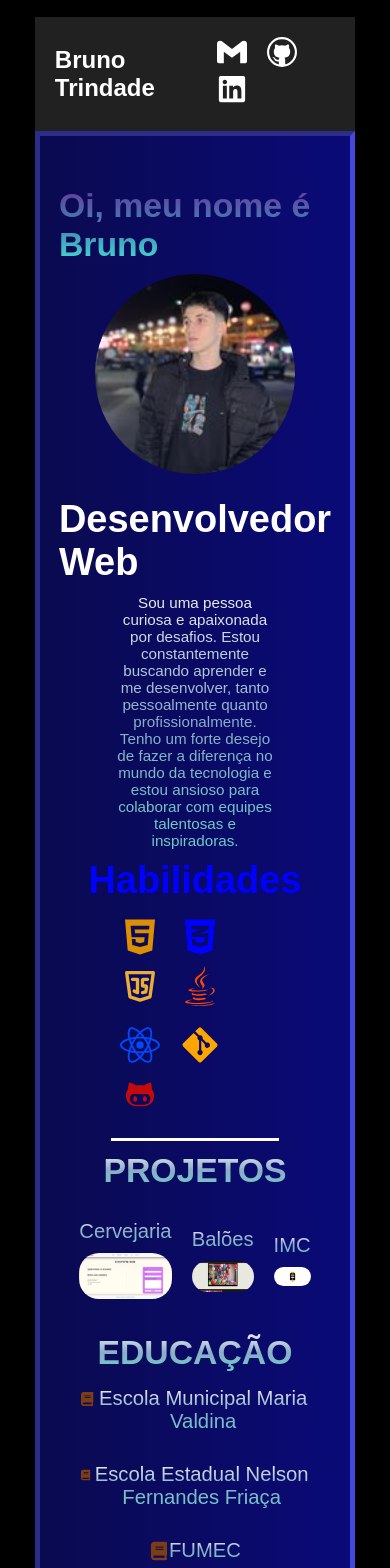
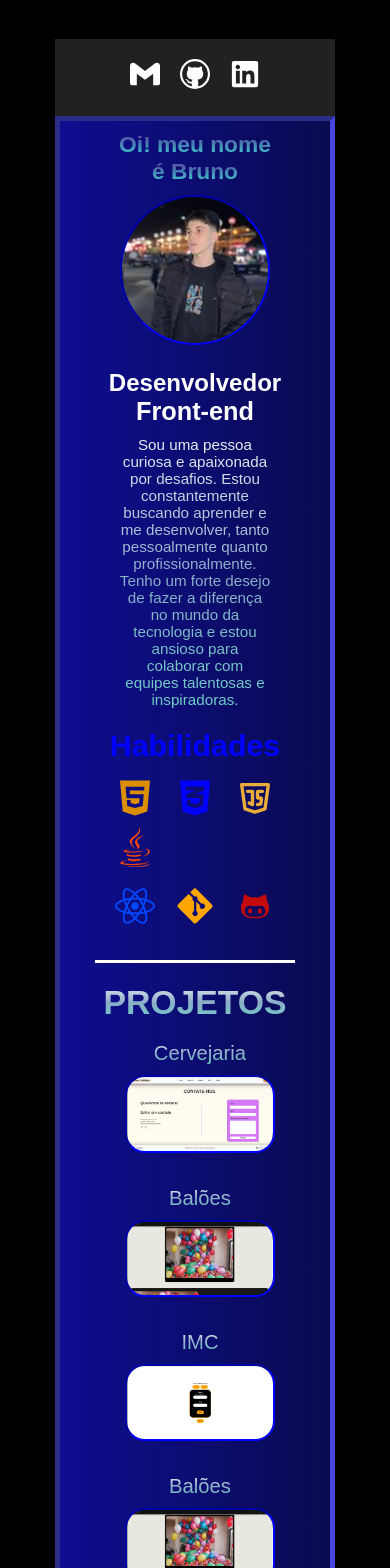
Before and after one commit to brunotrindadefm/BrunoReact, a React (Vite) app: page / in a window 390 px wide. Shown: the top 1568 px of the page. Built offline with nearby package versions, Linux system fonts and the light colour scheme.

Commit message:
fix:resolvido todos os problemas de responsividade

```diff
--- a/src/Components/Header/Header.css
+++ b/src/Components/Header/Header.css
@@ -46,3 +46,22 @@ button:hover {
     color: rgb(253, 96, 29);
     transition: ease 0.6s;
 }
+
+@media (max-width: 480px) {
+    .nomeHeader {
+        display: none;
+    }
+    nav {
+    display: flex;
+    justify-content: center;
+    align-items: center;
+    }
+}
+@media (max-width: 300px) {
+    .icons-social a {
+        font-size: 26px;
+    }
+    button {
+        font-size: 26px;
+    }
+}
--- a/src/Components/Header/Header.jsx
+++ b/src/Components/Header/Header.jsx
@@ -10,7 +10,7 @@ function Header() {
         <header>
             <nav>
 
-                <h2> Bruno Trindade </h2>
+                <h2 className='nomeHeader'> Bruno Trindade </h2>
 
                 <div className="icons-social">
                     <CopiarGmail email={email}/>
--- a/src/Components/Projetos/Projetos.css
+++ b/src/Components/Projetos/Projetos.css
@@ -3,8 +3,9 @@
     flex-direction: column;
     align-items: center;
     justify-content: center;
-    min-width: 40%;
+    width: 60%;
     height: 100%;
+    margin: 10px 0;
     font-family: Arial, Helvetica, sans-serif;
 }
 
@@ -28,18 +29,20 @@
 }
 
 .projetosImagens {
-    margin: 20px 0;
-    display: flex;
-    justify-content: center;
-    align-items: center;
-    gap: 20px;
+    display: grid;
+    grid-template-columns: repeat(3, 1fr);
+    grid-gap: 20px;
+    width: 80%;
+    max-width: 480px;
+    margin: 10px 0;
 }
 
 div img {
-    width: 100%;
+    max-width: 150px;
     height: auto;
     border-radius: 20px;
     transition: 0.4s ease;
+    border: 2px inset blue;
 }
 
 div img:hover {
@@ -47,22 +50,43 @@ div img:hover {
     transition: 0.4s ease;
 }
 
-.educacao {
-    display: flex;
-    justify-content: center;
-    align-items: center;
-    flex-direction: column;
+.contato {
+    margin: 20px 0;
+}
+.contato div {
+    font-size: 25px;
+    color: white;
     margin: 10px 0;
 }
-.educacao div {
-    display: flex;
-    margin: 5px 0;
+
+@media (max-width: 1400px) {
+    .projetos {
+        width: 100%;
+    }
 }
 
-.book {
-    min-height: 30px;
-    min-height: 30px;
-    margin: 0 2px;
-    margin-top: 7px;
-    color: rgb(126, 62, 19);
+@media (max-width: 800px) {
+    .projetosImagens {
+        max-width: 330px;
+        grid-template-columns: repeat(2, 1fr);
+    }
 }
+
+@media (max-width: 550px) {
+    .projetosImagens {
+        max-width: 140px;
+        grid-template-columns: repeat(1, 1fr);
+    }
+    .contato div {
+        font-size: 17px;
+    }
+}
+@media (max-width: 290px) {
+    div img {
+        max-width: 133px;
+        height: auto;
+        border-radius: 20px;
+        transition: 0.4s ease;
+        border: 2px inset blue;
+    }
+}
--- a/src/Components/Projetos/Projetos.jsx
+++ b/src/Components/Projetos/Projetos.jsx
@@ -1,6 +1,9 @@
 import "./Projetos.css"
 import React from "react"
-import { FaBook } from "react-icons/fa";
+import { FaPhoneAlt } from "react-icons/fa";
+import { MdOutlineDriveFileRenameOutline } from "react-icons/md";
+import { PiListStarBold } from "react-icons/pi";
+import { FaHome } from "react-icons/fa";
 
 function Projetos() {
     return (
@@ -20,18 +23,33 @@ function Projetos() {
                 <p>IMC</p>
                     <img src="src/images/CalculadoraIMC.png" alt="calculadora de imc"></img>
                 </div>
+                <div>
+                <p>Balões</p>
+                    <img src="src/images/JB&JBallons.png" alt="calculadora de imc"></img>
+                </div>
+                <div>
+                <p>IMC</p>
+                    <img src="src/images/CalculadoraIMC.png" alt="calculadora de imc"></img>
+                </div>
+                <div>
+                <p>Cervejaria</p>
+                    <img src="src/images/Cervejaria.png" alt="calculadora de imc"></img>
+                </div>
             </div>
 
-            <div className="educacao">
-                <h2>EDUCAÇÃO</h2>
+            <div className="contato">
+                <h2>CONTATO</h2>
                 <div>
-                    <FaBook className="book"/> <p>Escola Municipal Maria Valdina</p>
+                    <MdOutlineDriveFileRenameOutline/> Bruno Trindade Friaça Moreira
                 </div>
                 <div>
-                    <FaBook className="book" /> <p>Escola Estadual Nelson Fernandes Friaça</p>
+                    <PiListStarBold/> 18 Anos
                 </div>
                 <div>
-                    <FaBook className="book"/> <p>FUMEC</p>
+                    <FaHome /> Belo Horizonte-MG
+                </div>
+                <div>
+                    <FaPhoneAlt /> 31 9 9069-6032
                 </div>
             </div>
         </div>
--- a/src/Components/Section/Section.css
+++ b/src/Components/Section/Section.css
@@ -1,9 +1,10 @@
 section {
-    padding: 50px;
-    background: linear-gradient(to right, rgb(10, 10, 80), rgb(10, 10, 120));
+    padding: 10px;
+    background: linear-gradient(to right,rgb(14, 14, 145) , rgb(10, 10, 80));
     width: 90%;
+    height: 100%;
     border: 5px inset rgb(71, 71, 221);
-    margin-bottom: 40px;
+    margin-bottom: 19px;
     display: flex;
     justify-content: space-between;
     align-items: center;
--- a/src/Components/Sobre/Sobre.css
+++ b/src/Components/Sobre/Sobre.css
@@ -3,7 +3,7 @@
     flex-direction: column;
     align-items: center;
     justify-content: center;
-    min-width: 40%;
+    width: 42%;
     font-family: Arial, Helvetica, sans-serif;
 }
 
@@ -20,6 +20,11 @@
     font-size: 3vh;
     color: white;
     margin: 10px 0;
+}
+
+.web {
+    text-align: center;
+    font-size: 3vh;
 }
 
 .sobreMim {
@@ -53,13 +58,14 @@
     display: flex;
     flex-direction: column;
     align-items: center;
+    margin: 10px 0;
     width: 70%;
 }
 
 .skills div {
-    display: inline;
     margin: 5px 10px;
     font-size: 40px;
+    display: inline;
 }
 
 .iconsCima>div:nth-child(1) {
@@ -90,8 +96,33 @@
     color: rgb(197, 10, 10);
 }
 
+@media (max-width: 1400px) {
+    .sobre {
+        width: 100%;
+    }
+}
+
 @media (max-width: 670px) {
     .sobre h1 {
         font-size: 4vh;
     }
+    .skills {
+        width: 100%;
+    }
 }
+
+@media (max-width: 400px) {
+    .sobreEu {
+        font-size: 1.9vh;
+    }
+    .sobre h1 {
+        font-size: 2.7vh;
+    }
+
+    .skills h2 {
+        font-size: 3.6vh;
+    }
+    .skills {
+        width: 200px;
+    }
+}
--- a/src/Components/Sobre/Sobre.jsx
+++ b/src/Components/Sobre/Sobre.jsx
@@ -12,14 +12,16 @@ function Sobre() {
     return (
 
         <div className="sobre">
-            <h1>Oi, meu nome é Bruno</h1>
+            <h1>Oi! meu nome</h1>
+                <h1>é Bruno</h1>
 
             <div className="brunoImg">
                 <img src="src/images/BrunoTrindade.png" alt="Bruno Trindade"></img>
             </div>
 
             <div className="sobreEu">
-                <h2>Desenvolvedor Web</h2>
+                <h2>Desenvolvedor </h2>
+                    <h2 className="web">Front-end</h2>
             </div>
             <div className="sobreMim">
                 <p>Sou uma pessoa curiosa e apaixonada por desafios. Estou constantemente buscando aprender e me desenvolver, tanto pessoalmente quanto profissionalmente. Tenho um forte desejo de fazer a diferença no mundo da tecnologia e estou ansioso para colaborar com equipes talentosas e inspiradoras.</p>
--- a/src/index.css
+++ b/src/index.css
@@ -4,20 +4,24 @@
     box-sizing: border-box;
     font-family: Arial, Helvetica, sans-serif;
 }
+body {
+    overflow-x: hidden;
+}
 
 main {
     width: 100%;
+    height: 100%;
     background-color: black;
     display: flex;
     flex-direction: column;
     align-items: center;
     justify-content: center;
-    padding: 17px;
+    padding: 39px;
 }
 .barra {
-    height: 80%;
-    width: 3px;
-    background-color: white;
+    height: 600px;
+    width: 2px;
+    background-color: rgb(255, 255, 255);
 }
 
 @media (max-width: 1400px) {
```
Also changed, not shown: 1 other file (tests, documents, lock files or other folders).
